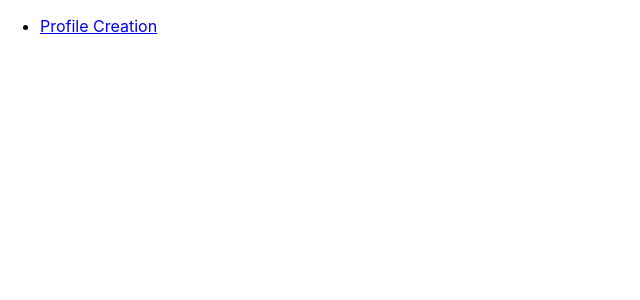
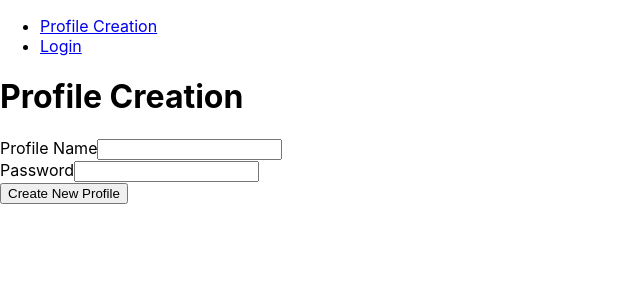
Before and after one commit to MSadoon94/CbotFrontend, a React (Create React App) app: page /cryptoProfile in a window 1280 px wide. Shown: the top 300 px of the page, without its empty margins (0-640 px from the left). Built offline with nearby package versions, Linux system fonts and the light colour scheme.

Commit message:
Add http post request for profile creation

```diff
--- a/package.json
+++ b/package.json
@@ -6,6 +6,7 @@
     "@testing-library/jest-dom": "^5.12.0",
     "@testing-library/react": "^11.2.6",
     "@testing-library/user-event": "^12.8.3",
+    "axios": "^0.21.1",
     "react-dom": "^17.0.2",
     "react-scripts": "4.0.3",
     "web-vitals": "^1.1.1"
@@ -37,5 +38,7 @@
   "devDependencies": {
     "react": "^17.0.2",
     "react-router-dom": "^5.2.0"
-  }
+  },
+
+  "proxy": "http://localhost:8080"
 }
--- a/src/App.js
+++ b/src/App.js
@@ -2,6 +2,7 @@ import {BrowserRouter, Route, Link, Switch} from 'react-router-dom';
 import './App.css';
 
 import ProfileCreation from './components/ProfileCreation';
+import Login from './components/Login';
 
 function App() {
     return (
@@ -10,11 +11,13 @@ function App() {
                     <main>
                         <nav>
                             <ul>
-                                <li><Link to="/profile-creation">Profile Creation</Link></li>
+                                <li><Link to="/cryptoProfile">Profile Creation</Link></li>
+                                <li><Link to="/login">Login</Link></li>
                             </ul>
                         </nav>
                         <Switch>
-                            <Route path="/profile-creation" component={ProfileCreation} />
+                            <Route path="/cryptoProfile" component={ProfileCreation} />
+                            <Route path="/login" component={Login}/>
                         </Switch>
                     </main>
                 </BrowserRouter>
--- /dev/null
+++ b/src/components/Login.js
@@ -0,0 +1,58 @@
+import React from 'react'
+
+class Login extends React.Component {
+
+    constructor(props) {
+        super(props)
+
+        this.state = {
+            pname: "",
+            pass: ""
+        }
+    }
+
+    handleProfileNameChange = (event) => {
+        this.setState({
+            pname: event.target.value
+        })
+    };
+
+    handlePasswordChange = (event) => {
+        this.setState(
+            {
+                pass: event.target.value
+            }
+        )
+    }
+
+    render() {
+        return (
+        <div>
+            <h1 className={"title"}>Login</h1>
+            <form>
+                <div>
+                    <label htmlFor={"pname"}>
+                        Profile Name
+                    </label>
+                    <input type="text" id={"pname"} value={this.state.pname}
+                           onChange={this.handleProfileNameChange}/>
+                </div>
+
+                <div>
+                    <label htmlFor={"pass"}>
+                        Password
+                        <input type={"text"} id={"pass"} value={this.state.pass}
+                               onChange={this.handlePasswordChange}/>
+                    </label>
+                </div>
+
+                <div>
+                    <input type={"submit"} id={"submit"} value={"Login"}/>
+                </div>
+            </form>
+        </div>
+        );
+    }
+}
+
+export default Login
--- a/src/components/ProfileCreation.js
+++ b/src/components/ProfileCreation.js
@@ -1,24 +1,63 @@
-import React from 'react';
+import React from "react";
+import axios from "axios";
 
-class ProfileCreation extends React.Component{
+class ProfileCreation extends React.Component {
+
+    constructor(props) {
+        super(props);
+
+        this.state = {
+            name: "",
+            pass: "",
+            message: ""
+        }
+    }
+
+    handleChange = e => {
+        this.setState({[e.target.id]: e.target.value})
+    }
+
+    handleSubmit = e => {
+        e.preventDefault();
+        console.log(this.state);
+        axios.post("/cryptoProfile", this.state)
+            .then((response) => {
+                console.log(response.status);
+            }, (error) => {
+                console.log(error);
+            });
+    };
 
     render() {
-        return(
+        const {name, pass} = this.state;
+        return (
             <div>
                 <h1 className={"title"}>Profile Creation</h1>
-                <form>
-                    <label htmlFor={"pname"} >
-                        Profile Name
-                        <input type="text" id={"pname"} name={"pname"}/>
-                    </label><br/>
-                    <label htmlFor={"pass"}>
-                        Password
-                        <input type={"text"} id={"pass"} name={"pass"}/>
-                    </label><br/>
-                    <input type={"submit"} value={"Create New Profile"}/>
+                <form
+                    onSubmit={this.handleSubmit}>
+                    <div>
+                        <label htmlFor={"name"}>
+                            Profile Name
+                            <input type="text" id={"name"} value={name}
+                                   onChange={this.handleChange}/>
+                        </label>
+                    </div>
+
+                    <div>
+                        <label htmlFor={"pass"}>
+                            Password
+                            <input type={"text"} id={"pass"} value={pass}
+                                   onChange={this.handleChange}/>
+                        </label>
+                    </div>
+
+                    <div>
+                        <input type={"submit"} id={"submit"} value={"Create New Profile"}/>
+                    </div>
                 </form>
             </div>
-            )
+        )
     }
 }
+
 export default ProfileCreation
```
Also changed, not shown: 1 other file (tests, documents, lock files or other folders).
